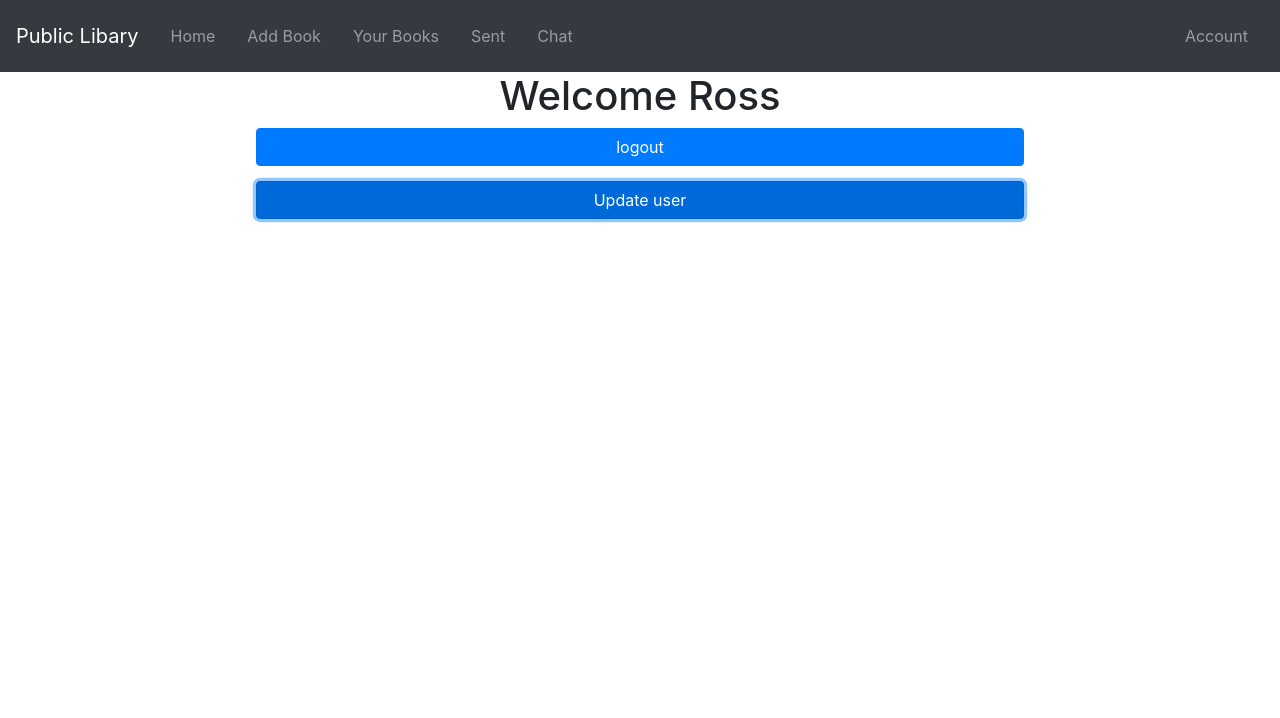
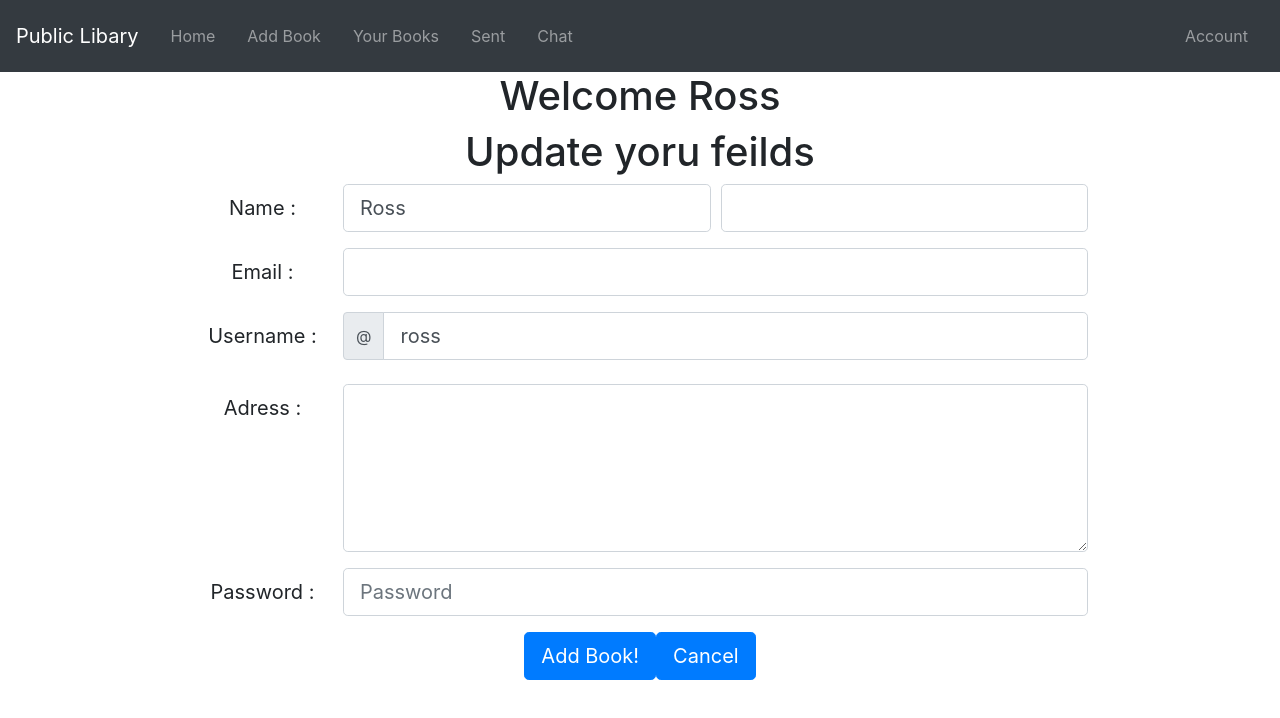
Before and after one commit to Rosswoolfenden/React_libary_website, a React (Create React App) app: page /account in a window 1280 px wide. Both pictures are taken after a click on the button "Update user". Shown: the top 718 px of the page. Built offline with nearby package versions, Linux system fonts and the light colour scheme.

Commit message:
update, delte account buttons

```diff
--- a/src/components/account.js
+++ b/src/components/account.js
@@ -1,25 +1,122 @@
 import React, {useEffect, useState, useContext} from 'react';
 import { UserContext } from '../contexts/context';
 import {Form, Col, Button, InputGroup } from 'react-bootstrap';
+import  { Redirect } from 'react-router-dom';
+import Axios from 'axios';
 export function Account () {
 
-    const { auth } =  useContext(UserContext);
+    const { auth, setAuth } =  useContext(UserContext);
     const [curbod, setCurbod] = useState();
+    const [user, setUser] = useState();
+
+    const handleChange = async(event) => {
+        setUser({...user, [event.target.name]: event.target.value});
+    }
+
+    const logout = async(event) => {
+        setAuth();
+        <Redirect to='/login'  />
+    }
+    const deleteAcount = async(event) => {
+        Axios({
+            method: 'delete',
+
+        })
+        setAuth();
+
+    }
 
     // const logout =
     return (
         <div>
             <div>
-                <h1 className="header"> Welcome {auth.firstName}</h1>
+                {auth ? (
+                    <h1 className="header"> Welcome {auth.firstName}</h1>
+                ) : (
+                    <div>
+                    <h1 className="header" > You need to log in</h1>
+                    <Redirect to='/login'  />
+                    </div>
+                )}
+
             </div>
                 {curbod ? (
-                    <Button> Log in</Button>
+                    <div>
+                        <div className="Book-Form">
+                            <h1> Update yoru feilds </h1>
+                <Form >
+                    <Form.Group>
+                        <Form.Row>
+                            <Form.Label column="lg" lg={2}> Name : </Form.Label>
+                            <Col>
+                                <Form.Control size="lg" type="text" name="firstName" onChange={handleChange} value={auth.firstName} />
+                            </Col>
+                            <Col>
+                                <Form.Control size="lg" type="text" name="lastName" onChange={handleChange} value={auth.lastName} />
+                            </Col>
+                        </Form.Row>
+                    </Form.Group>
+
+                    <Form.Group>
+                        <Form.Row>
+                            <Form.Label column="lg" lg={2}>
+                                Email :
+                            </Form.Label>
+                            <Col>
+                                <Form.Control size="lg" type="email" name="email" onChange={handleChange} value={auth.email} />
+                            </Col>
+                        </Form.Row>
+                    </Form.Group>
+                    <Form.Group>
+                        <Form.Row>
+                            <Form.Label column="lg" lg={2}>
+                                Username :
+                            </Form.Label>
+                            <Col>
+                                <InputGroup  className="mb-2">
+                                    <InputGroup.Prepend>
+                                        <InputGroup.Text>@</InputGroup.Text>
+                                    </InputGroup.Prepend>
+                                    <Form.Control size="lg" type="text" name="username" onChange={handleChange} value={auth.username}/>
+                                </InputGroup>
+
+                            </Col>
+                        </Form.Row>
+                    </Form.Group>
+                    <Form.Group>
+                        <Form.Row>
+                            <Form.Label column="lg" lg={2}>
+                                Adress :
+                            </Form.Label>
+                            <Col>
+                                <Form.Control size="lg" as="textarea" rows={5} type="text" name="adress" onChange={handleChange} value={auth.adress} />
+                            </Col>
+                        </Form.Row>
+                    </Form.Group>
+                    <Form.Group>
+                        <Form.Row>
+                            <Form.Label column="lg" lg={2}>
+                                Password :
+                            </Form.Label>
+                            <Col>
+                                <Form.Control size="lg" rows={5} type="password" name="password" onChange={handleChange} placeholder="Password" />
+                            </Col>
+                        </Form.Row>
+                    </Form.Group>
+                    <Button size="lg"  > Add Book! </Button>
+                    <Button size="lg" onClick={() => setCurbod()}> Cancel </Button>
+                </Form>
+            </div>
+                    </div>
 
                 ) : (
                     <div className="Accountbody">
 
-                    <Button className="logout"> logout </Button>
-                    <Button> Update  user </Button>
+                    <Button className="logout" onClick={ logout}> logout </Button>
+                    <Button className="logout" onClick={() => {
+                        setCurbod(true);
+                    }}> Update  user </Button>
+                    <Button onClick={deleteAcount}> Delete Account </Button>
                     </ div>
                 )}
 
--- a/src/components/addBook.js
+++ b/src/components/addBook.js
@@ -2,7 +2,8 @@ import React, {useState, useContext} from 'react';
 import axios from 'axios';
 import {UserContext} from '../contexts/context'
 import {Form, Col, Button} from 'react-bootstrap';
-import  { Redirect } from 'react-router-dom'
+import  { Redirect } from 'react-router-dom';
+
 
 export function AddBooks(props) {
     const bookFeilds = {
```
